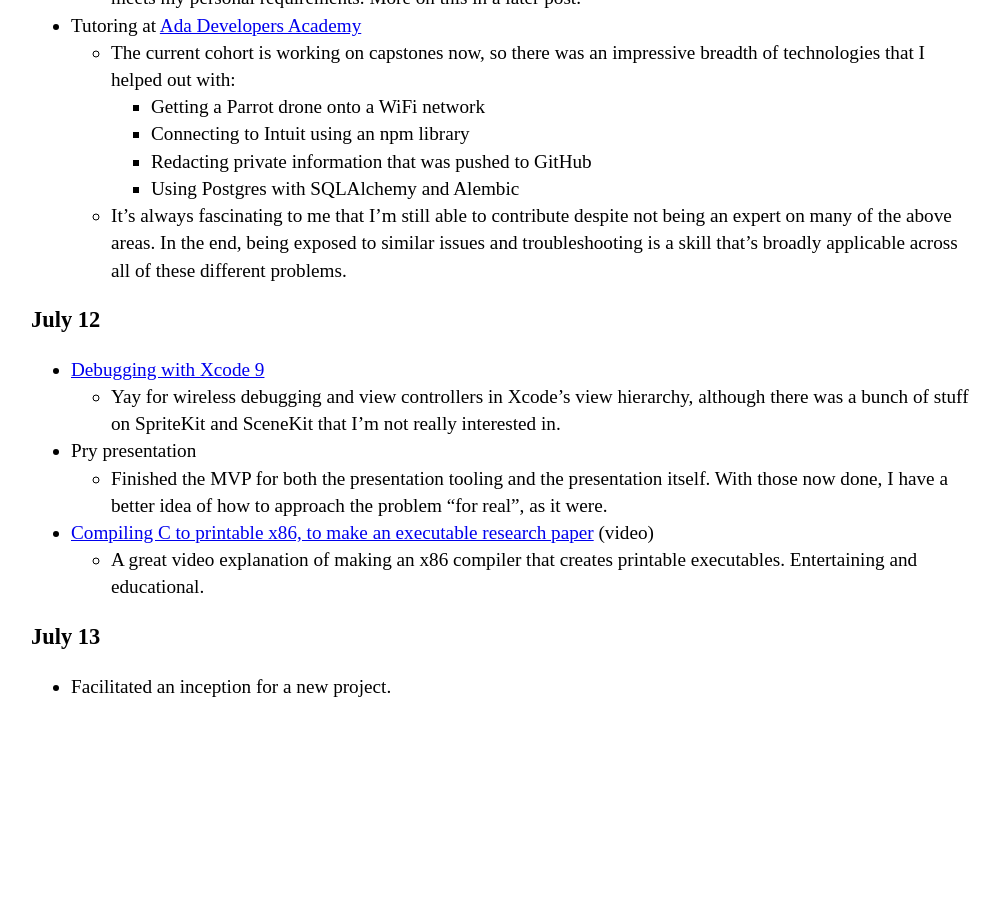
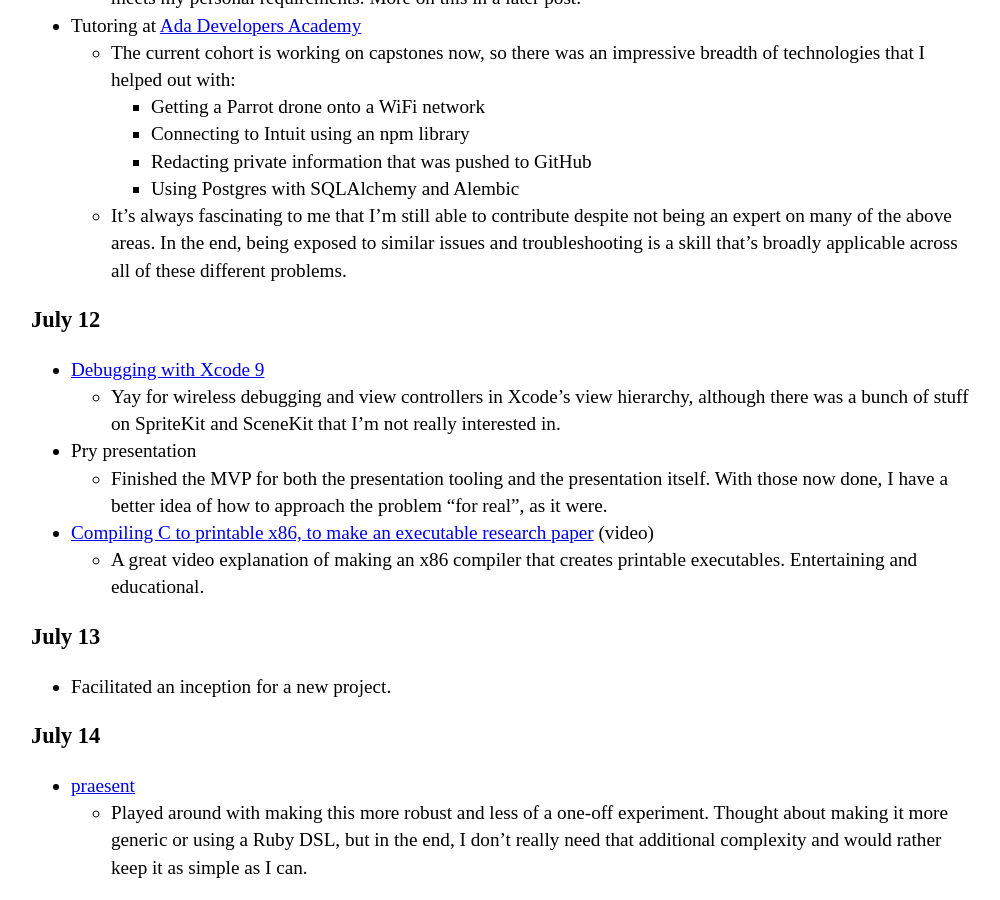
Before and after one commit to kejadlen/kejadlen.github.io, a Jekyll site: the page built from _posts/2017-07-05-beachconf.md, in a window 1280 px wide and 900 px high, scrolled down 2034 px. Shown: the whole window, without its empty margins (137-1137 px from the left). Built offline with Jekyll 4.4.1, drawn with Linux system fonts in a browser that asks for light colours; before the commit the page ends 2753 px from its top, so only the background shows below that.

Commit message:
BeachConf - 07.14

```diff
--- a/_posts/2017-07-05-beachconf.md
+++ b/_posts/2017-07-05-beachconf.md
@@ -154,3 +154,13 @@
 ### July 13
 
 - Facilitated an inception for a new project.
+
+### July 14
+
+- [praesent][praesent]
+  - Played around with making this more robust and less of a one-off
+    experiment. Thought about making it more generic or using a Ruby DSL, but
+    in the end, I don't really need that additional complexity and would rather
+    keep it as simple as I can.
+
+[praesent]: https://github.com/kejadlen/kejadlen.github.io/tree/master/presentations
```
